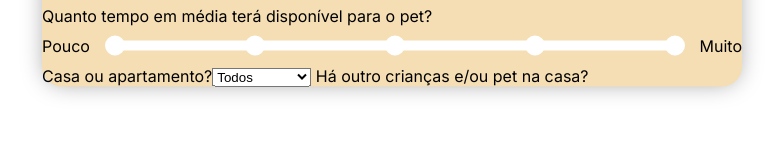
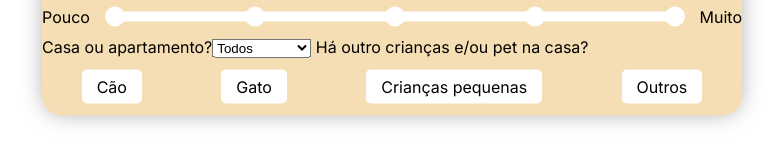
Before and after one commit to HugoLc/find-a-pet, a React (Create React App) app in the folder client/: page / in a window 1280 px wide. Shown: the part 165-325 px from the top of the page, without its empty margins (248-1031 px from the left). Built offline with nearby package versions, Linux system fonts and the light colour scheme; no server answers.

Commit message:
ajuste nos estilos dos item box

```diff
--- /dev/null
+++ b/client/src/components/QuizForm/SelectBoxes/ItemBox/ItemBox.module.scss
@@ -0,0 +1,15 @@
+.itemBox{
+    padding: 7px 15px;
+    border-radius: 5px;
+    background-color: white;
+    cursor: pointer;
+    transition: all .3s ease-in-out;
+
+    &:hover{
+        padding: 5px 13px;
+    }
+
+    &.selected{
+        background-color: greenyellow;
+    }
+}
--- /dev/null
+++ b/client/src/components/QuizForm/SelectBoxes/ItemBox/index.jsx
@@ -0,0 +1,18 @@
+import React from 'react'
+import styles from './ItemBox.module.scss'
+import { useState } from 'react'
+
+const ItemBox = ({nome, setSelected}) => {
+    const [estadoBox,  setEstadoBox] = useState(false)
+    const handleClick = ()=>{
+        setEstadoBox(!estadoBox)
+        setSelected(nome)
+    }
+  return (
+    <div className={`${styles.itemBox} ${estadoBox? styles.selected : ""}`} onClick={()=> handleClick()}>
+        {nome}
+    </div>
+  )
+}
+
+export default ItemBox
--- /dev/null
+++ b/client/src/components/QuizForm/SelectBoxes/SelectBoxes.module.scss
@@ -0,0 +1,6 @@
+.selectBoxesWrapper{
+    display: flex;
+    justify-content: space-around;
+    align-items: center;
+    margin: 12px 0;
+}
--- /dev/null
+++ b/client/src/components/QuizForm/SelectBoxes/index.jsx
@@ -0,0 +1,21 @@
+import React from 'react'
+import { useState } from 'react'
+import ItemBox from './ItemBox'
+import styles from './SelectBoxes.module.scss'
+
+const SelectBoxes = ({nomesBoxes, onSelect}) => {
+    const [selectedList, setSelectedList] = useState([])
+    const handleSelect = (nome)=>{
+      ///////arrumar aqui pelo array
+    }
+  return (
+    <div className={styles.selectBoxesWrapper}>
+        {nomesBoxes.map((nome)=>{
+            return <ItemBox nome={nome} setSelected={handleSelect}/>
+        })}
+    </div>
+
+  )
+}
+
+export default SelectBoxes
--- a/client/src/components/QuizForm/index.jsx
+++ b/client/src/components/QuizForm/index.jsx
@@ -2,6 +2,7 @@ import React from 'react'
 import { useState, useEffect } from 'react'
 import styles from './QuizForm.module.scss'
 import SelectBar from './SelectBar';
+import SelectBoxes from './SelectBoxes';
 
 const QuizForm = () => {
   const [especie, setEspecie] = useState();
@@ -114,7 +115,7 @@ const QuizForm = () => {
           </select>
         </label>
         <label> Há outro crianças e/ou pet na casa?
-          {/* fazer um select customizado */}
+          <SelectBoxes nomesBoxes={["Cão","Gato","Crianças pequenas","Outros"]} onSelect={()=> console.log()}/>
         </label>
 
 
```
